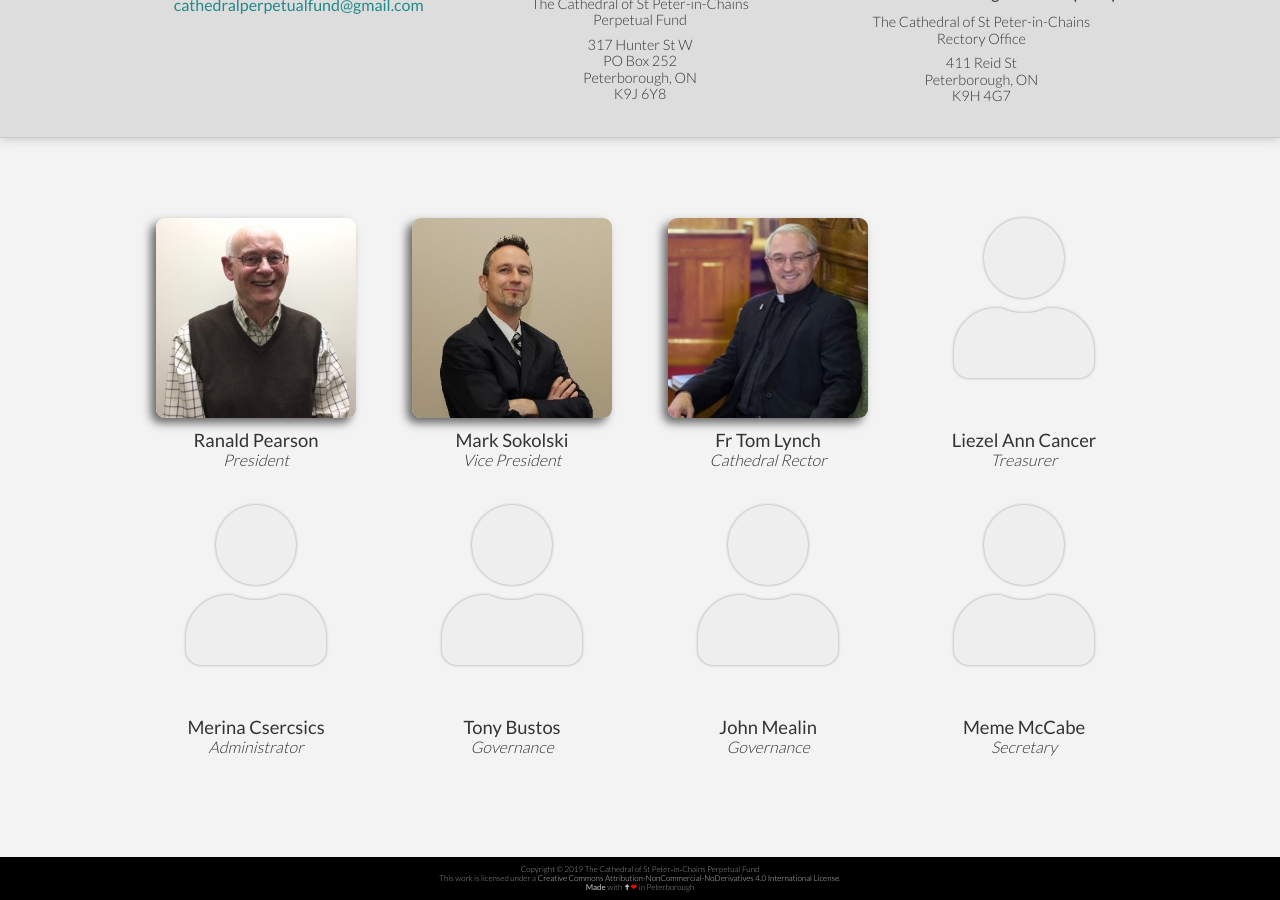
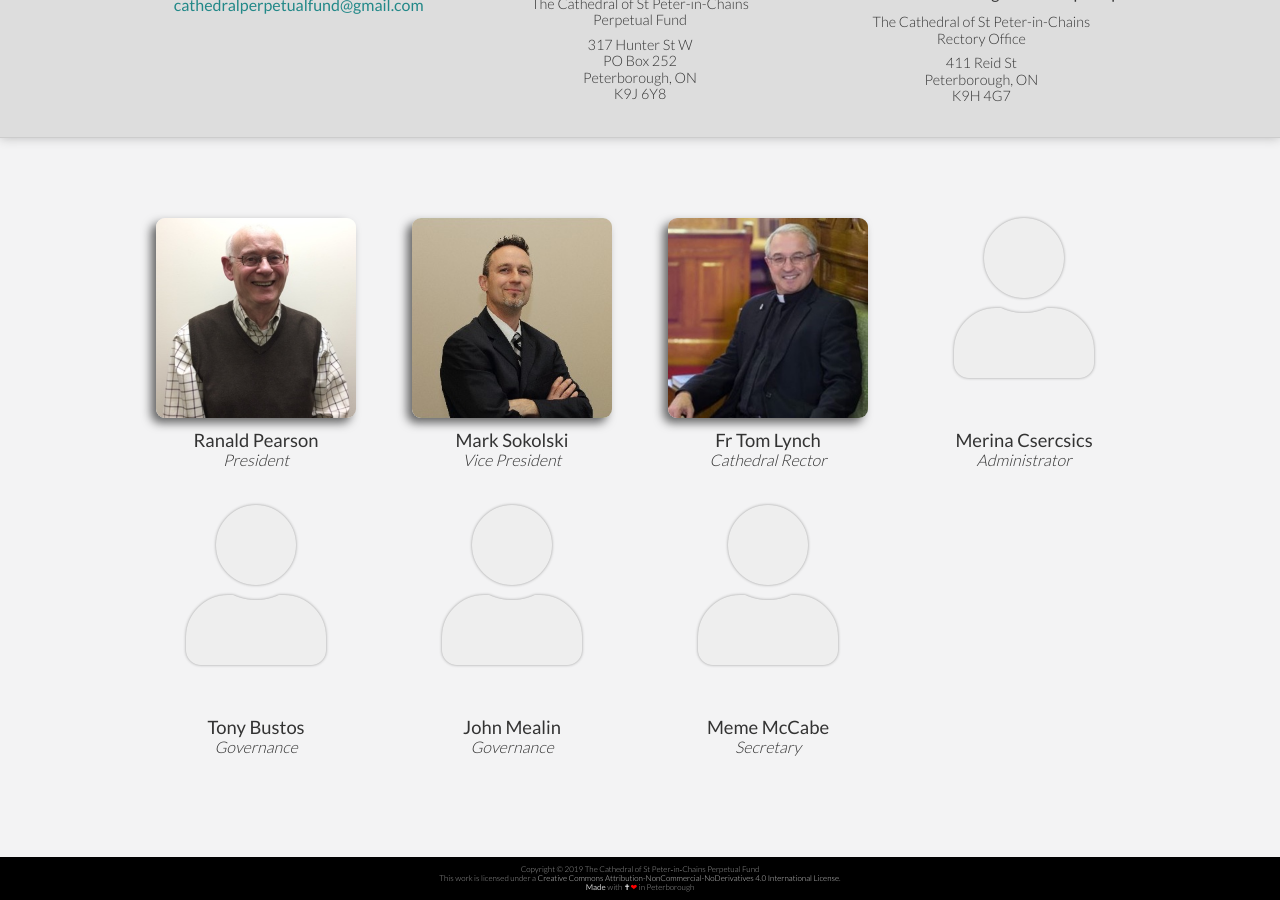
Before and after one commit to perpetualfund-stpeterinchains/perpetualfund-stpeterinchains.github.io, a Jekyll site: the page built from index.html, in a window 1280 px wide and 900 px high, scrolled down 6635 px. Built offline with Jekyll 4.4.1, drawn with Linux system fonts in a browser that asks for light colours; nearby versions of some CDN libraries.

Commit message:
Updated board member list

```diff
--- a/_data/main.yml
+++ b/_data/main.yml
@@ -385,8 +385,6 @@ aboutus:
     - name: Fr Tom Lynch
       role: Cathedral Rector
       image: fr-tom-lynch.jpg
-    - name: Liezel Ann Cancer
-      role: Treasurer
     - name: Merina Csercsics
       role: Administrator
     - name: Tony Bustos
```
